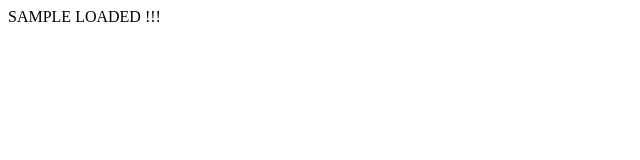
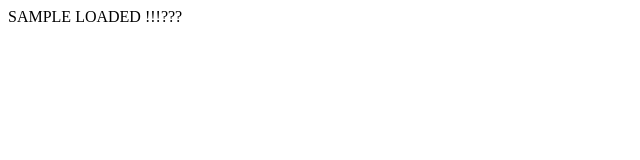
Before and after one commit to heojungseok/webpack-jsheo, a website built with webpack: page es6-modulen/index.html in a window 1280 px wide. Shown: the full height of the page, 0-640 px from the left. Built offline with nearby package versions, Linux system fonts and the light colour scheme.

Commit message:
test: security 2

```diff
--- a/es6-modulen/index.html
+++ b/es6-modulen/index.html
@@ -5,7 +5,7 @@
     <title>Import & Export</title>
   </head>
   <body>
-    SAMPLE LOADED !!!
+    SAMPLE LOADED !!!???
     <script src="build/main.bundle.js"></script>
   </body>
 </html>
```
